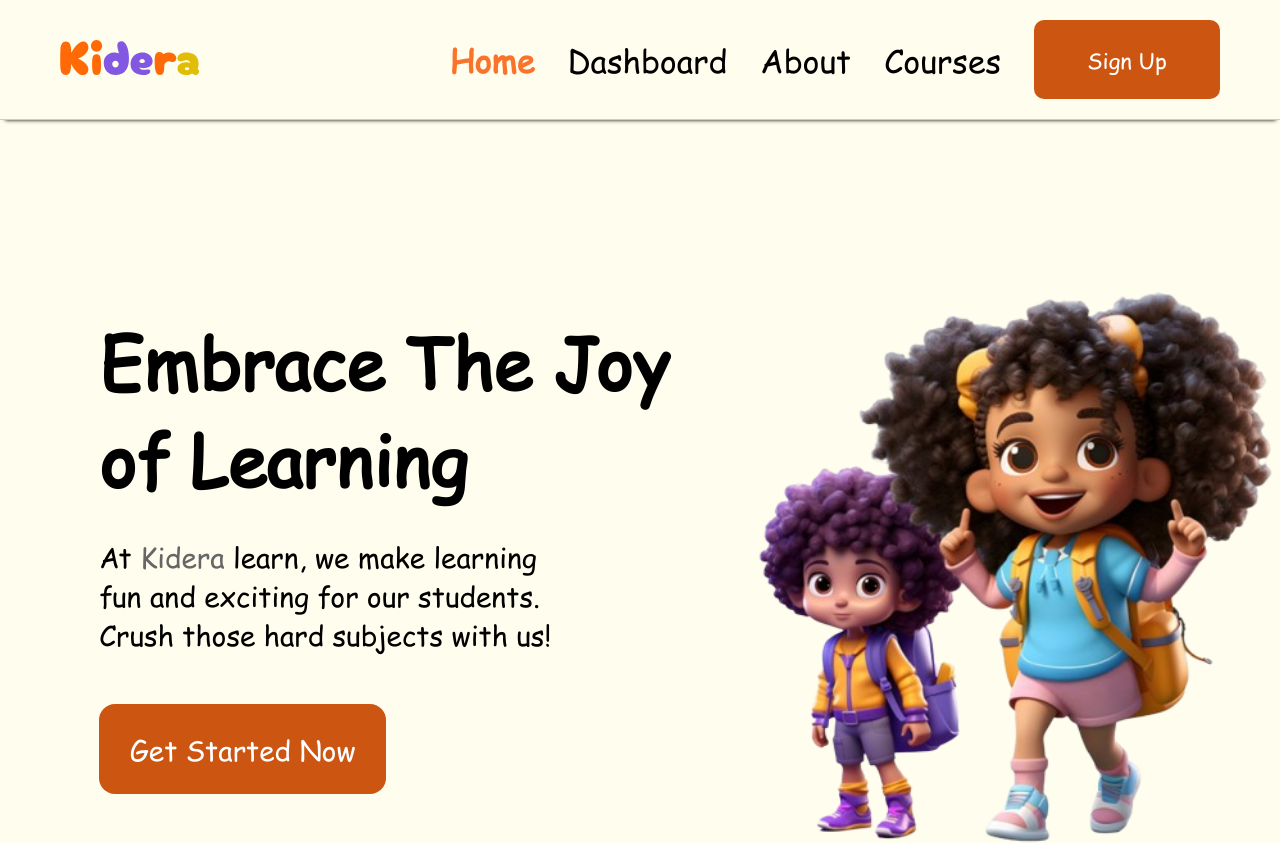
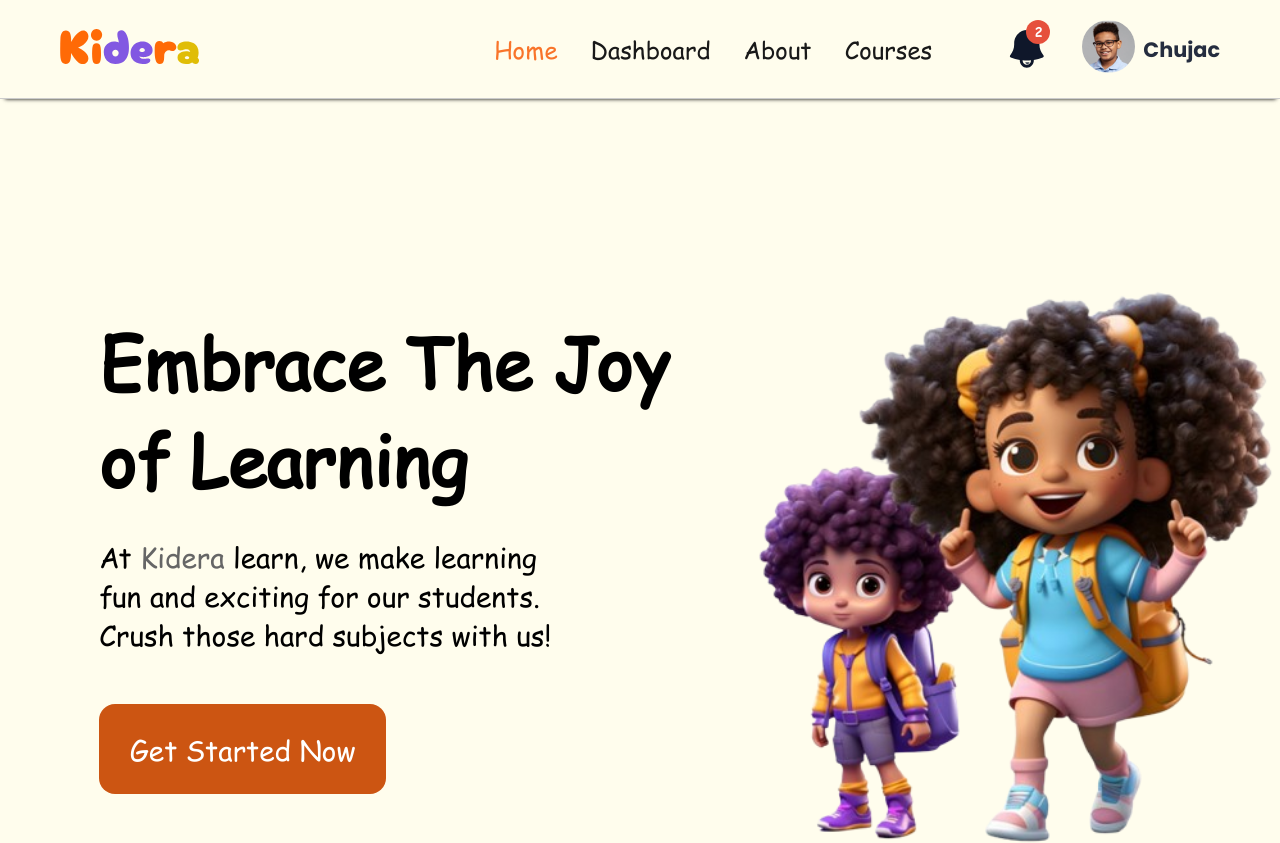
Before and after one commit to GenesysLearnable/LMS-K-FE-12, a React (Vite) app: page / in a window 1280 px wide. Shown: the top 843 px of the page. Built offline with nearby package versions, Linux system fonts and the light colour scheme.

Commit message:
Ch: Nav restructure

```diff
--- a/src/App.jsx
+++ b/src/App.jsx
@@ -1,16 +1,33 @@
-import { Routes, Route } from "react-router";
+import { useEffect } from "react";
+import { Routes, Route, useLocation } from "react-router-dom";
 import Home from "./pages/Home/Home";
 import { SignUp } from "./pages/Signup/Signup";
 import SignIn from "./pages/Signin/SignIn";
 import Dashboard from "./pages/Dashboard/Dashboard";
+import { useGlobalContext } from "./context/appContext";
+import Courses from "./pages/Courses/Courses";
+import About from "./pages/About/About";
 
 const App = () => {
+  const location = useLocation();
+  const { activeNavItem, setActiveNavItem } = useGlobalContext();
+
+  useEffect(() => {
+    // Manipulates Nav ActiveState
+    location.pathname === "/" && setActiveNavItem("home");
+    location.pathname === "/dashboard" && setActiveNavItem("dashboard");
+    location.pathname === "/about" && setActiveNavItem("about");
+    location.pathname === "/courses" && setActiveNavItem("courses");
+    // Ends..
+  }, [location]);
   return (
     <Routes>
       <Route path="/" element={<Home />} />
       <Route path="/signup" element={<SignUp />} />
       <Route path="/signin" element={<SignIn />} />
       <Route path="/dashboard" element={<Dashboard />} />
+      <Route path="/courses" element={<Courses />} />
+      <Route path="/about" element={<About />} />
     </Routes>
   );
 };
--- a/src/components/Footer/Footer.module.css
+++ b/src/components/Footer/Footer.module.css
@@ -43,7 +43,9 @@
   text-align: justify;
 }
 
-  .usefulLinks > h5, .company > h5, .contact > h5 {
+.usefulLinks > h5,
+.company > h5,
+.contact > h5 {
   font-size: 24px;
   color: rgba(121, 57, 204, 1);
   font-weight: 700;
--- /dev/null
+++ b/src/components/Navbar/Navbar.css
@@ -0,0 +1,117 @@
+/* body {
+  margin: 0;
+  padding: 0;
+  font-family: "Comic Sans MS";
+} */
+
+.header {
+  position: fixed;
+  width: 100%;
+  /* height: 80px; */
+  top: 0;
+  z-index: 1000;
+}
+
+.nav {
+  background-color: #fffded;
+  border-bottom: 1px solid #ccc;
+  box-shadow: 0px 4px 4px -4.5px rgba(0, 0, 0, 15);
+  display: flex;
+  justify-content: space-between;
+  align-items: center;
+  padding: 20px 60px;
+}
+
+.right-section {
+  display: flex;
+  gap: 33px;
+  align-items: center;
+}
+
+.nav-list {
+  list-style-type: none;
+  display: flex;
+  gap: 33px;
+}
+
+.nav-list-item {
+  font-size: 1.5rem;
+  font-weight: 500;
+  color: #191919;
+}
+
+/* .nav-list-item:first-child {
+  color: rgba(249, 116, 42, 1);
+  font-weight: 600;
+} */
+
+.nav-active {
+  color: rgba(249, 116, 42, 1);
+}
+
+.nav-list-item:hover {
+  cursor: pointer;
+}
+
+.nav-button {
+  background-color: #cc5512;
+  border-radius: 10px;
+  border: none;
+  color: white;
+  padding: 1rem 3rem;
+  font-size: 1.5rem;
+  display: none;
+}
+
+.nav-button:hover {
+  cursor: pointer;
+}
+
+.user--logged-in {
+  display: flex;
+  align-items: center;
+  gap: 2rem;
+}
+
+.nav--notify {
+  position: relative;
+  display: flex;
+  justify-content: center;
+  align-items: center;
+  cursor: pointer;
+}
+
+.nav--notify p {
+  position: absolute;
+  top: -0.3rem;
+  right: 0;
+  width: 1.5rem;
+  height: 1.5rem;
+  display: flex;
+  justify-content: center;
+  align-items: center;
+  border-radius: 50%;
+  font-weight: bold;
+  font-size: 0.8rem;
+  color: #fff;
+  background: #e6503c;
+}
+
+.nav--user {
+  display: flex;
+  justify-content: center;
+  align-items: center;
+  cursor: pointer;
+  gap: 0.5rem;
+}
+
+.nav--user-container img {
+  border-radius: 50%;
+}
+
+.user--name {
+  font-family: "Poppins";
+  font-weight: 700;
+  font-size: 1.3rem;
+  color: #252d3f;
+}
--- a/src/components/Navbar/Navbar.jsx
+++ b/src/components/Navbar/Navbar.jsx
@@ -1,24 +1,83 @@
-import styles from "./Navbar.module.css";
+import { useState } from "react";
 import kidera from "../../assets/Kidera.svg";
+import Avatar from "../../assets/avatar.png";
+import Bell from "../../assets/bell.svg";
 import { Link } from "react-router-dom";
+import "./Navbar.css";
+import { useGlobalContext } from "../../context/appContext";
 
 export default function Navbar() {
+  const { activeNavItem, setActiveNavItem } = useGlobalContext();
+
+  const toggleActiveLink = (link) => {
+    setActiveNavItem(link);
+  };
+
   return (
-    <header className={styles["header"]}>
-      <nav className={styles.nav}>
-        <div className={styles["left-section"]}>
+    <header className="header">
+      <nav className="nav">
+        <div className="left-section">
           <img src={kidera} alt="" />
         </div>
-        <div className={styles["right-section"]}>
-          <ul className={styles["nav-list"]}>
-            <li className={styles["nav-list-item"]}>Home</li>
-            <li className={styles["nav-list-item"]}>Dashboard</li>
-            <li className={styles["nav-list-item"]}>About</li>
-            <li className={styles["nav-list-item"]}>Courses</li>
+        <div className="right-section">
+          <ul className="nav-list">
+            <Link to="/">
+              <li
+                className={`nav-list-item ${
+                  activeNavItem === "home" ? "nav-active" : ""
+                }`}
+                onClick={() => toggleActiveLink("home")}
+              >
+                Home
+              </li>
+            </Link>
+            <Link to="/dashboard">
+              <li
+                className={`nav-list-item ${
+                  activeNavItem === "dashboard" ? "nav-active" : ""
+                }`}
+                onClick={() => toggleActiveLink("dashboard")}
+              >
+                Dashboard
+              </li>
+            </Link>
+            <Link to="/about">
+              <li
+                className={`nav-list-item ${
+                  activeNavItem === "about" ? "nav-active" : ""
+                }`}
+                onClick={() => toggleActiveLink("about")}
+              >
+                About
+              </li>
+            </Link>
+            <Link to="/courses">
+              <li
+                className={`nav-list-item ${
+                  activeNavItem === "courses" ? "nav-active" : ""
+                }`}
+                onClick={() => toggleActiveLink("courses")}
+              >
+                Courses
+              </li>
+            </Link>
           </ul>
           <Link to="/signUp">
-            <button className={styles["nav-button"]}>Sign Up</button>
+            <button className="nav-button">Sign Up</button>
           </Link>
+
+          <div className={`user--logged-in`}>
+            <div className="nav--notify">
+              <img src={Bell} alt="" />
+              <p>2</p>
+            </div>
+            <div className="nav--user">
+              <div className="nav--user-container">
+                <img src={Avatar} alt="" />
+              </div>
+              <p className="user--name">Chujac</p>
+            </div>
+          </div>
         </div>
       </nav>
     </header>
--- a/src/components/Navbar/Navbar.module.css
+++ /dev/null
@@ -1,65 +0,0 @@
-body {
-  margin: 0;
-  padding: 0;
-  font-family: "Comic Sans MS";
-}
-
-.header {
-  position: fixed;
-  width: 100%;
-  height: 80px;
-  top: 0;
-  z-index: 1000;
-}
-
-.nav {
-  background-color: #fffded;
-  border-bottom: 1px solid #ccc;
-  box-shadow: 0px 4px 4px -4.5px rgba(0, 0, 0, 15);
-  display: flex;
-  justify-content: space-between;
-  align-items: center;
-  padding: 20px 60px;
-}
-
-.right-section {
-  display: flex;
-  gap: 33px;
-  align-items: center;
-}
-
-.nav-list {
-  list-style-type: none;
-  display: flex;
-  gap: 33px;
-}
-
-.nav-list-item {
-  font-size: 32px;
-  font-weight: 500;
-}
-
-.nav-list-item:first-child {
-  color: rgba(249, 116, 42, 1);
-  font-weight: 600;
-}
-
-.nav-list-item:hover {
-  cursor: pointer;
-}
-
-.nav-button {
-  width: 186px;
-  height: 79px;
-  /* font-family: "Comic Sans MS"; */
-  background-color: #cc5512;
-  border-radius: 10px;
-  border: none;
-  color: white;
-  padding: 10px, 20px, 10px, 20px;
-  font-size: 22px;
-}
-
-.nav-button:hover {
-  cursor: pointer;
-}
--- /dev/null
+++ b/src/context/appContext.jsx
@@ -0,0 +1,22 @@
+import React, { useState, useContext } from "react";
+
+const AppContext = React.createContext();
+
+export const AppProvider = ({ children }) => {
+  const [activeNavItem, setActiveNavItem] = useState("home");
+
+  return (
+    <AppContext.Provider
+      value={{
+        activeNavItem,
+        setActiveNavItem,
+      }}
+    >
+      {children}
+    </AppContext.Provider>
+  );
+};
+
+export const useGlobalContext = () => {
+  return useContext(AppContext);
+};
--- a/src/index.css
+++ b/src/index.css
@@ -1,4 +1,5 @@
 /* General Styling */
+@import url("https://fonts.googleapis.com/css2?family=Poppins:ital,wght@0,100;0,200;0,300;0,400;0,500;0,600;0,700;0,800;0,900;1,100;1,200;1,300;1,400;1,500;1,600;1,700;1,800;1,900&display=swap");
 @import url("https://fonts.googleapis.com/css2?family=Actor&display=swap");
 
 @font-face {
--- a/src/main.jsx
+++ b/src/main.jsx
@@ -3,11 +3,14 @@ import ReactDOM from "react-dom/client";
 import { BrowserRouter } from "react-router-dom";
 import App from "./App.jsx";
 import "./index.css";
+import { AppProvider } from "./context/appContext.jsx";
 
 ReactDOM.createRoot(document.getElementById("root")).render(
   <React.StrictMode>
-    <BrowserRouter>
-      <App />
-    </BrowserRouter>
+    <AppProvider>
+      <BrowserRouter>
+        <App />
+      </BrowserRouter>
+    </AppProvider>
   </React.StrictMode>
 );
--- /dev/null
+++ b/src/pages/About/About.jsx
@@ -0,0 +1,12 @@
+import Navbar from "../../components/Navbar/Navbar";
+
+const About = () => {
+  return (
+    <>
+      <Navbar />
+      <h1 style={{ marginTop: "8rem" }}>About</h1>
+    </>
+  );
+};
+
+export default About;
--- /dev/null
+++ b/src/pages/Courses/Courses.jsx
@@ -0,0 +1,12 @@
+import Navbar from "../../components/Navbar/Navbar";
+
+const Courses = () => {
+  return (
+    <>
+      <Navbar />
+      <h1 style={{ marginTop: "8rem" }}>Courses</h1>
+    </>
+  );
+};
+
+export default Courses;
--- a/src/pages/Dashboard/Dashboard.jsx
+++ b/src/pages/Dashboard/Dashboard.jsx
@@ -1,8 +1,11 @@
+import Navbar from "../../components/Navbar/Navbar";
+
 const Dashboard = () => {
   return (
     <>
       <section>
-        <h1>Coming Soon!</h1>
+        <Navbar />
+        <h1 style={{ marginTop: "8rem" }}>Coming Soon!</h1>
       </section>
     </>
   );
```
Also changed, not shown: src/assets/avatar.png (added), src/assets/bell.svg (added). Lines whose indentation alone changed are shown as unchanged.
